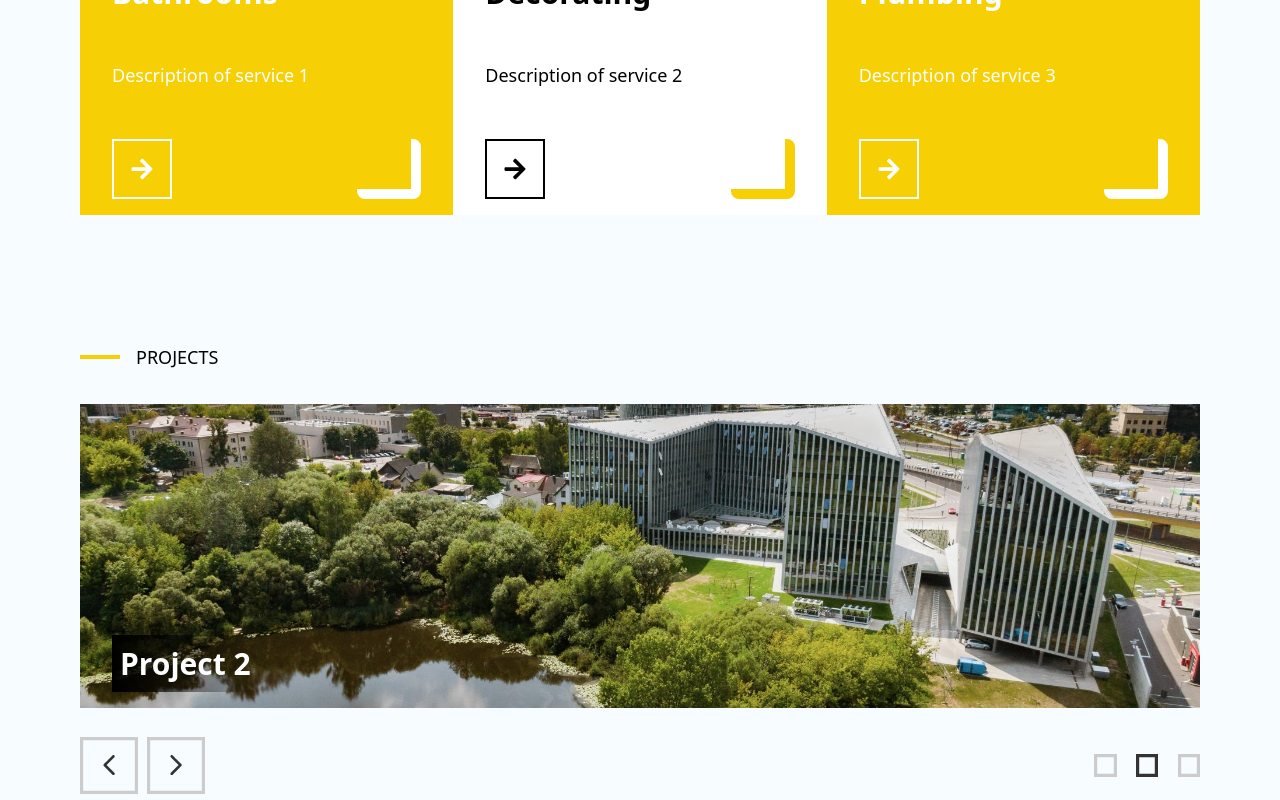
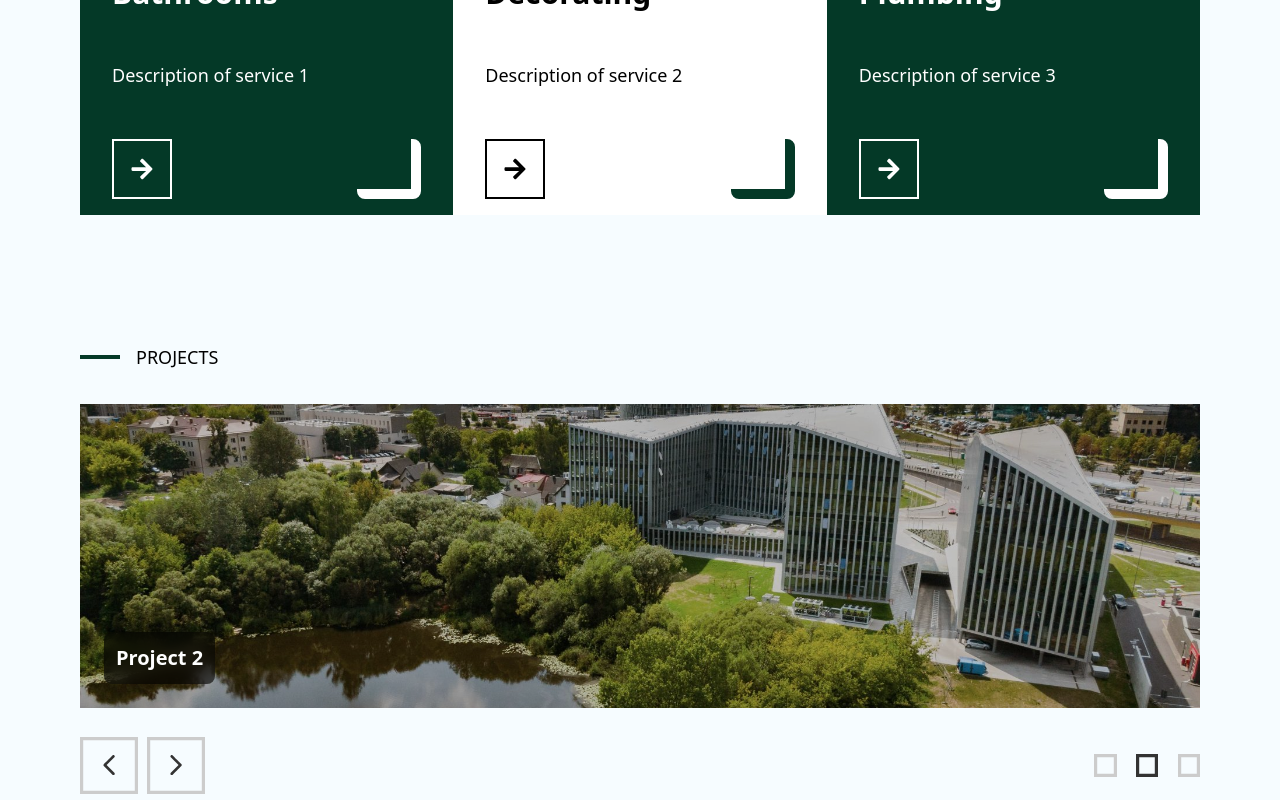
Before and after one commit to Justinng26/contractor-app, a Next.js app: page /services in a window 1280 px wide. Shown: the part 1060-1860 px from the top of the page. Built offline with nearby package versions, Linux system fonts and the light colour scheme.

Commit message:
added links to iamge carousel

```diff
--- a/app/(home)/page.tsx
+++ b/app/(home)/page.tsx
@@ -10,7 +10,7 @@ export default function Home() {
   return (
     <>
       <Hero />
-      <CoreValues />
+      {/* <CoreValues /> */}
       <SectionSplit>
         <AboutUs />
         <Services />
--- a/app/about/page.tsx
+++ b/app/about/page.tsx
@@ -5,7 +5,7 @@ import CompanyHistory from "./modules/CompanyHistory";
 import OurEmployees from "./modules/OurEmployees";
 // import OurManagement from "./modules/OurManagement";
 import OurVision from "./modules/OurVision";
-import Certificates from "./modules/Certificates";
+// import Certificates from "./modules/Certificates";
 import Link from "next/link";
 import CoreValues from "../(home)/modules/CoreValues";
 
@@ -24,7 +24,7 @@ export default function About() {
               <OurEmployees />
               {/* <OurManagement /> */}
               <OurVision />
-              <Certificates />
+              {/* <Certificates /> */}
             </div>
 
             <div className="relative">
@@ -62,9 +62,4 @@ const links = [
     href: "#our-vision",
     text: "Vision",
   },
-
-  {
-    href: "#certificates",
-    text: "Certificates",
-  },
 ];
--- a/app/globals.css
+++ b/app/globals.css
@@ -2,7 +2,7 @@
 
 @theme {
   /* Tailwind CSS customizations */
-  --color-primary: #f7cf05; /* Example primary color */
+  --color-primary: #043927; /* Example primary color */
 }
 
 @theme {
--- a/components/Carousel/EmblaCarousel.tsx
+++ b/components/Carousel/EmblaCarousel.tsx
@@ -75,9 +75,11 @@ const EmblaCarousel: React.FC<CarouselProps> = (props) => {
                       fill
                       className="object-cover"
                     />
-                    <h3 className="absolute left-8 bottom-4 inline-block text-white bg-gradient-to-r from-black to-transparent p-2">
-                      {slide.title}
-                    </h3>
+                    <div className="absolute inset-0 bg-black/20 hover:bg-black/40 transition-colors duration-300 flex items-end">
+                      <h3 className="text-white text-xl font-bold m-6 p-3 bg-black/60 rounded-lg backdrop-blur-sm">
+                        {slide.title}
+                      </h3>
+                    </div>
                   </Link>
                 )}
               </div>
--- a/modules/Projects.tsx
+++ b/modules/Projects.tsx
@@ -7,19 +7,19 @@ import React from "react";
 
 const data = [
   {
-    image: "/hero.jpg",
+    image: "/hero4.jpeg",
     title: "Project 1",
-    link: "/project1",
+    link: "/projects/1",
   },
   {
     image: "/hero2.jpg",
     title: "Project 2 ",
-    link: "/project2",
+    link: "/projects/2",
   },
   {
     image: "/hero3.jpg",
     title: "Project 3",
-    link: "/project3",
+    link: "/projects/3",
   },
 ];
 
```
Also changed, not shown: public/hero4.jpeg (added).
